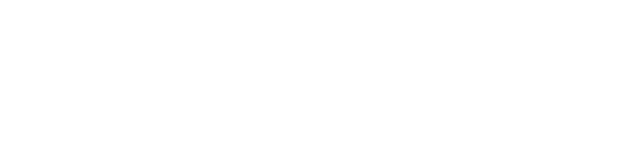
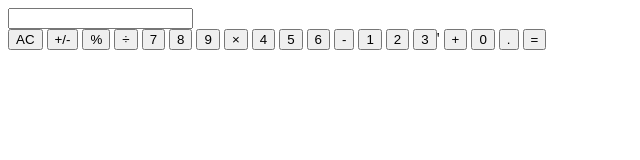
Before and after one commit to Cyril-Nii/Simple-Calculator, a plain HTML site: page Web-App/index.html in a window 1280 px wide. Shown: the whole page, without its empty margins (0-640 px from the left). Drawn offline with Linux system fonts and the light colour scheme.

Commit message:
Buttons added

```diff
--- a/Web-App/index.html
+++ b/Web-App/index.html
@@ -11,6 +11,34 @@
 
 <body>
 
+    <div id="calculator">
+
+        <input id="display" readonly>
+
+        <div id="keys">
+            <button onclick="clearDisplay()">AC</button>
+            <button onclick="appendToDisplay('+/-')">+/-</button>
+            <button onclick="appendToDisplay('%')">%</button>
+            <button onclick="appendToDisplay('/')">÷</button>
+            <button onclick="appendToDisplay('7')">7</button>
+            <button onclick="appendToDisplay('8')">8</button>
+            <button onclick="appendToDisplay('9')">9</button>
+            <button onclick="appendToDisplay('*')">×</button>
+            <button onclick="appendToDisplay('4')">4</button>
+            <button onclick="appendToDisplay('5')">5</button>
+            <button onclick="appendToDisplay('6')">6</button>
+            <button onclick="appendToDisplay('-')">-</button>
+            <button onclick="appendToDisplay('1')">1</button>
+            <button onclick="appendToDisplay('2')">2</button>
+            <button onclick="appendToDisplay('3')">3</button>'
+            <button onclick="appendToDisplay('+')">+</button>
+            <button onclick="appendToDisplay('0')">0</button>
+            <button onclick="appendToDisplay('.')">.</button>
+            <button onclick="calculate()">=</button>
+
+        </div>
+
+    </div>
 
     <script type="module" src="./index.js"></script>
 </body>
```
